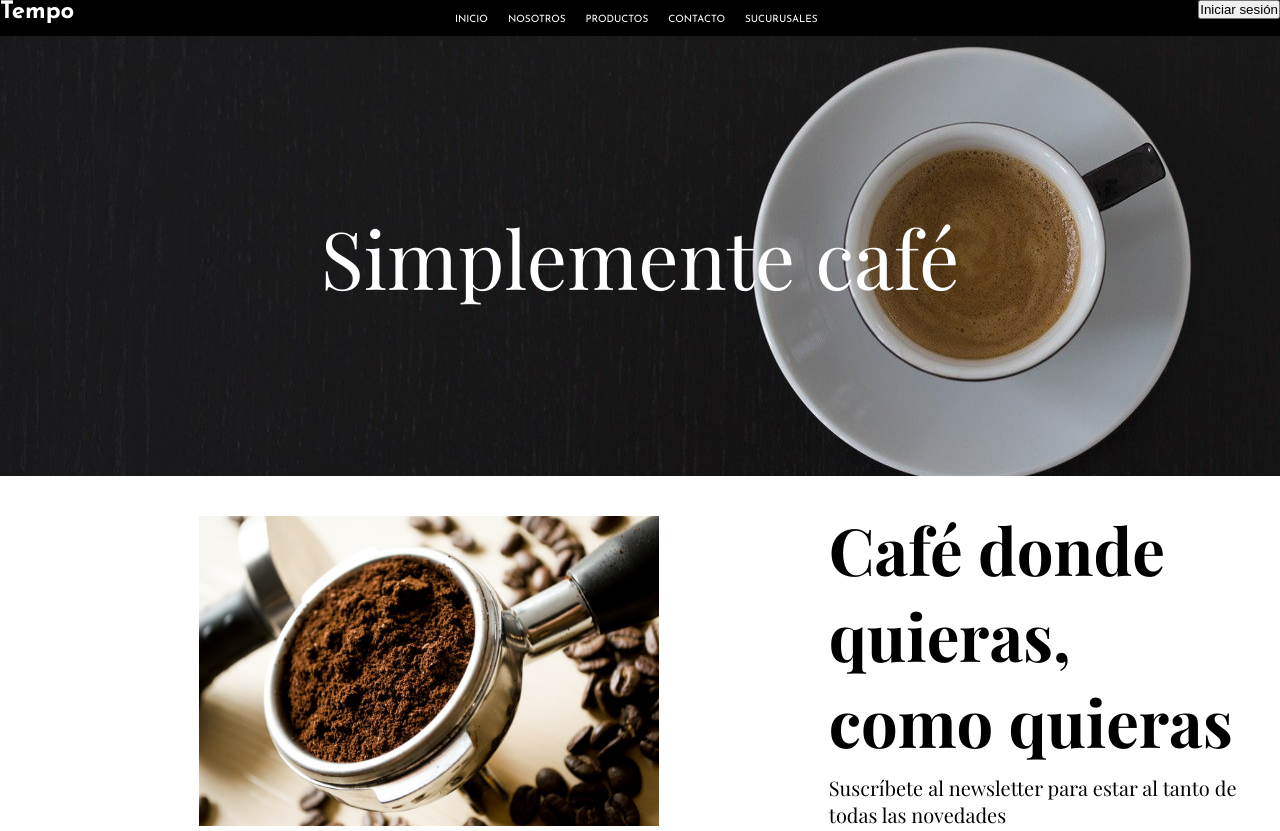
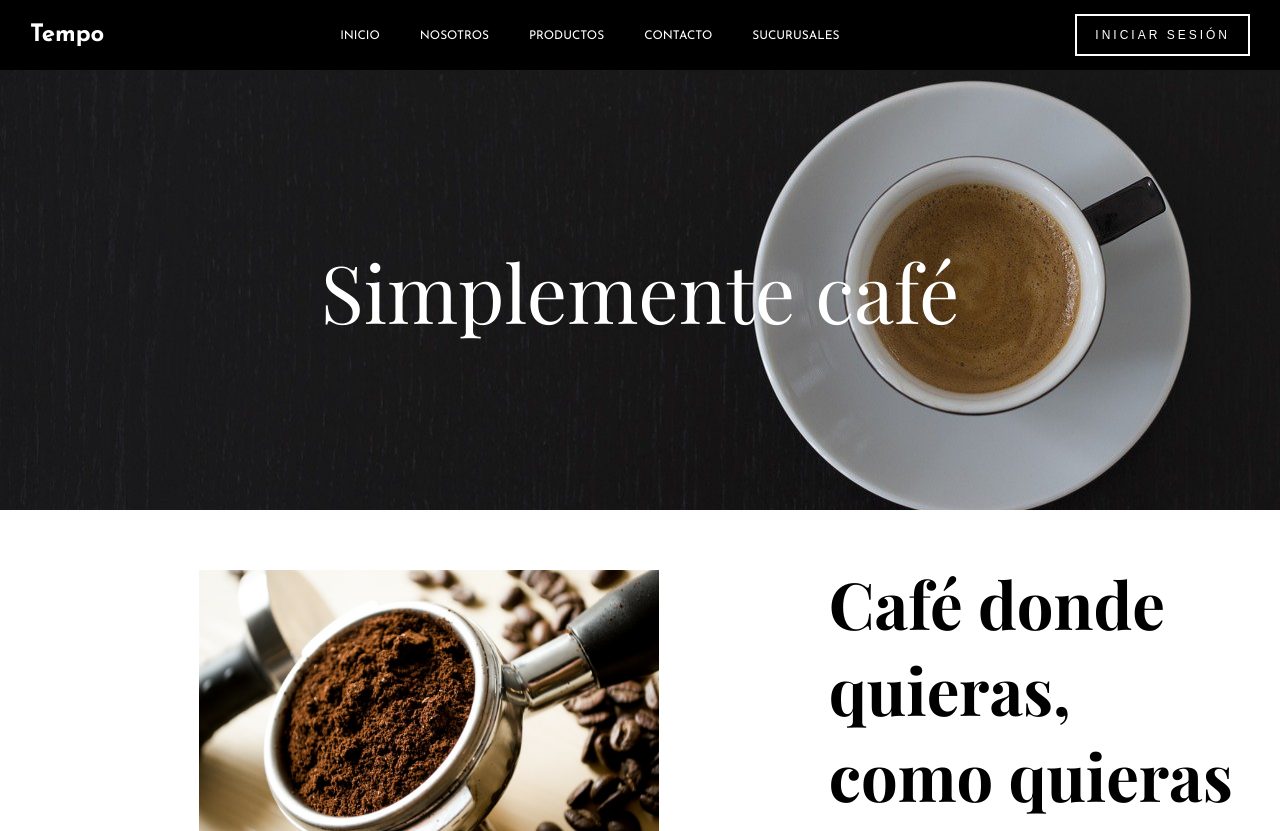
Before and after one commit to ecordoba28/final, a website: page index.html in a window 1280 px wide. Shown: the top 831 px of the page. Drawn offline with nearby package versions, Linux system fonts and the light colour scheme; a web font is replaced by a local one.

Commit message:
modified:   css/styles.css 	modified:   index.html 	modified:   scss/styles.scss

```diff
--- a/index.html
+++ b/index.html
@@ -28,7 +28,7 @@
                 </ul>
             </div>
             <div class="menu__login">
-                <button>Iniciar sesión</button>
+                <a class="btn btn-white">Iniciar sesión</a>
             </div>
         </nav>
     </header>
@@ -46,7 +46,7 @@
         <div class="mainContainer__text">
             <h3>Café donde quieras, como quieras</h3>
             <p>Suscríbete al newsletter para estar al tanto de todas las novedades</p>
-            <a class="btn btn-dark">Conocé más</a>
+            <a class="btn btn-dark" href="nosotros.html">Conocé más</a>
         </div>
     </div>
 
--- a/scss/styles.scss
+++ b/scss/styles.scss
@@ -19,6 +19,10 @@ body{
     display: flex;
     flex-direction: row;
     justify-content: space-between;
+    align-items: center;
+    margin-left: 30px;
+    height: 70px;
+    padding-right: 30px;
     .menu__brand{
         color: white;
     }
@@ -35,9 +39,50 @@ body{
                     text-decoration: none;
                     color: white;
                     font-family: 'Josefin Sans', sans-serif;
-                    font-size: 10px;
+                    font-size: 12px;
+                    padding: 10px;
+                }
+                a:hover{
+                    color: #fbefdf;
                 }
             }
+        }
+    }
+    .menu__login{
+        .btn,
+        input[type="submit"]{
+            cursor: pointer;
+            border-radius: 0px;
+            text-decoration: none;
+            padding: 12px 18px;
+            font-size: 12px;
+            line-height: 19px;
+            text-transform: uppercase;
+            font-family: 'Montserrat', sans-serif; font-weight:400;
+            letter-spacing: 3px;
+            -webkit-transition: all .4s ease-in-out;
+            -moz-transition: all .4s ease-in-out;
+                -ms-transition: all .4s ease-in-out;
+                -o-transition: all .4s ease-in-out;
+                    transition: all .4s ease-in-out;
+        }
+        .btn:hover,
+        input[type="submit"]:hover{
+            -webkit-transition: all .4s ease-in-out;
+            -moz-transition: all .4s ease-in-out;
+                -ms-transition: all .4s ease-in-out;
+                -o-transition: all .4s ease-in-out;
+                    transition: all .4s ease-in-out;
+        }
+        .btn-white{
+            border:solid 2px #fff;
+            background: transparent;
+            color: #fff !important;
+        }
+        .btn-white:hover{
+            border:solid 2px #fff;
+            background: #fff;
+            color: #1f1f1f !important;
         }
     }
 }
@@ -83,6 +128,7 @@ footer{
     flex-direction: row;
     flex-wrap: nowrap;
     padding: 30px;
+    padding-top:50px ;
 
     .mainContainer__imgs{
         display: flex;
```
Also changed, not shown: css/styles.css.
